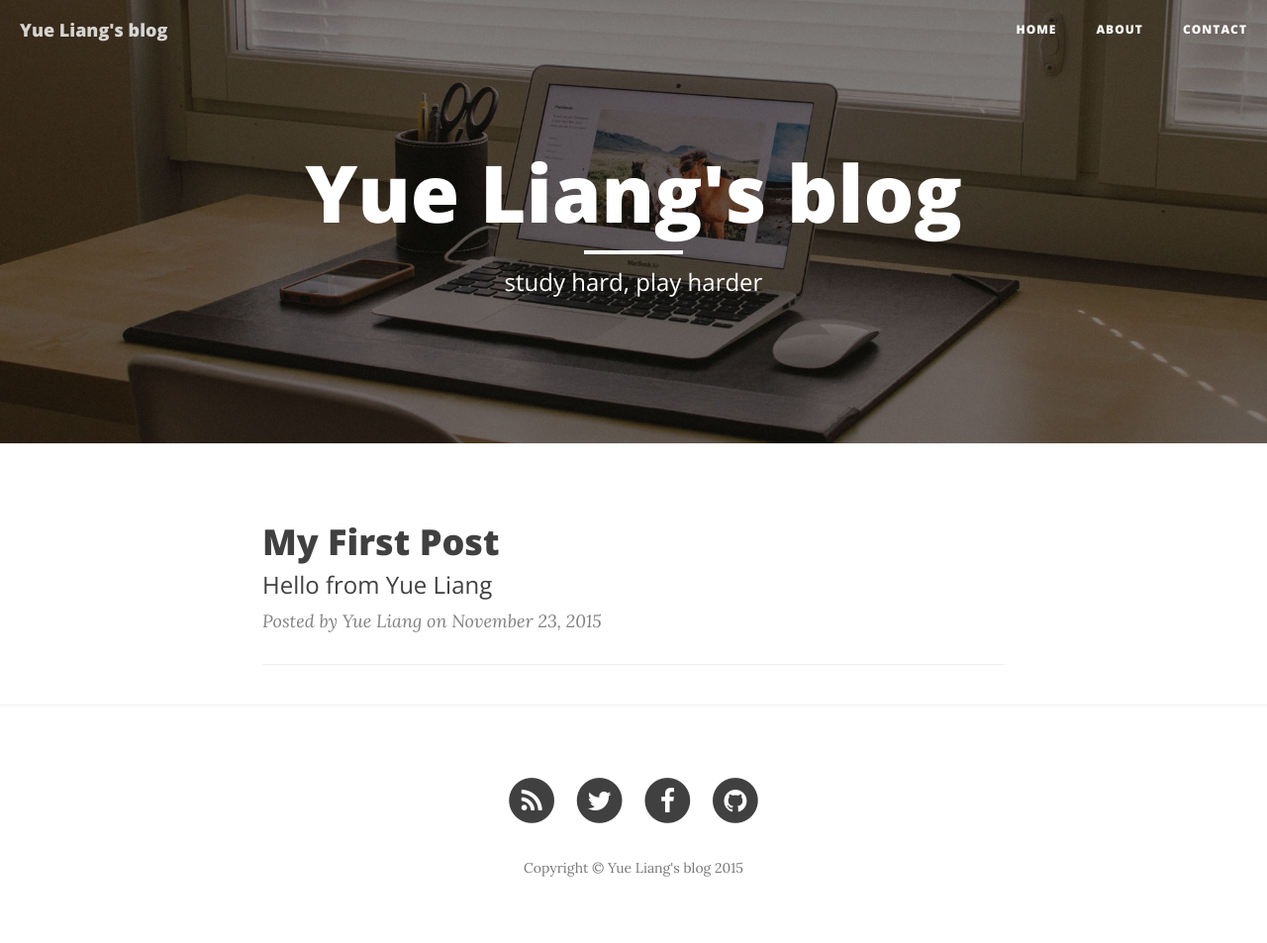
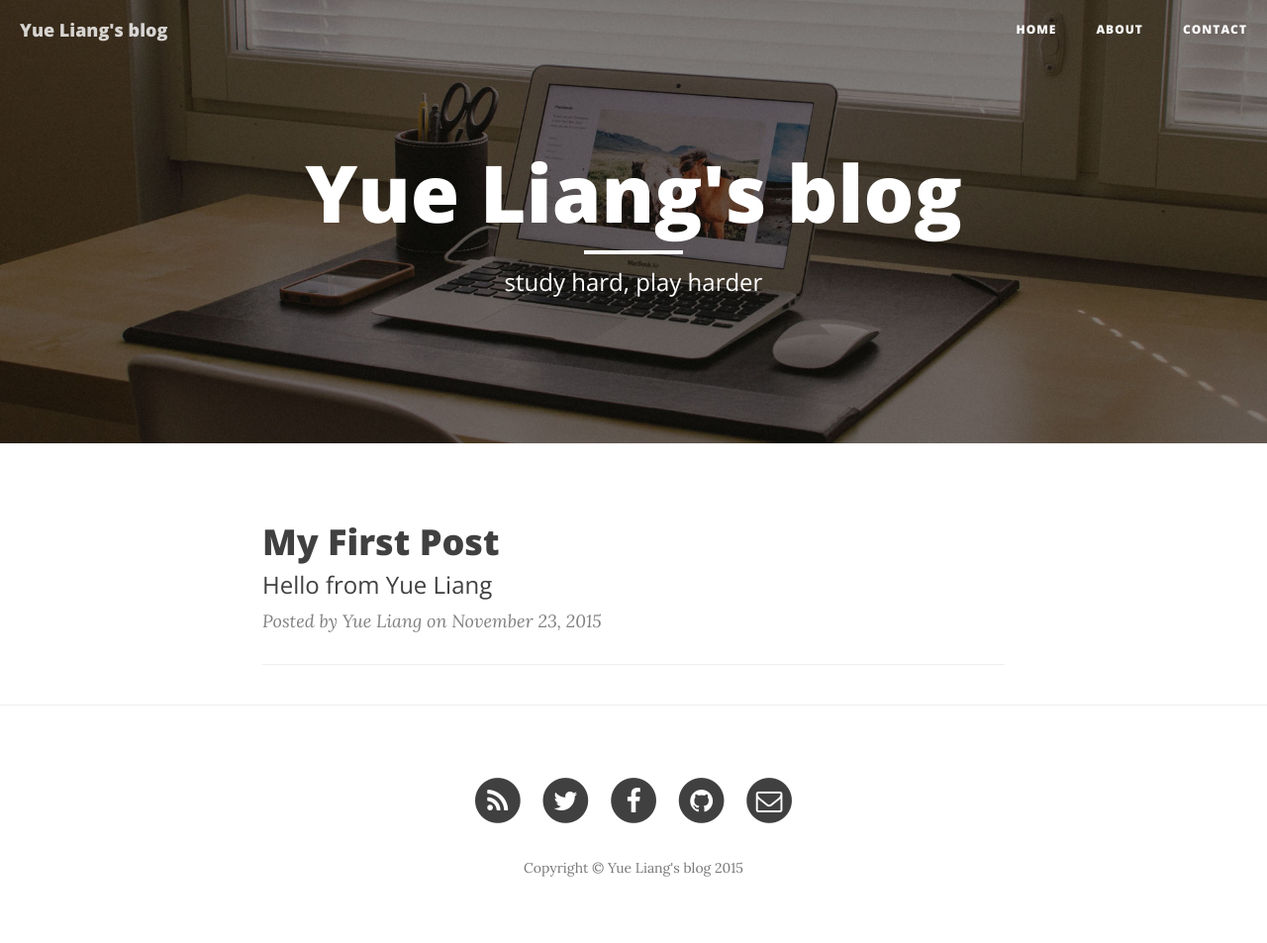
Before and after one commit to liangyue268/liangyue268.github.io, a Jekyll site: the page built from index.html, in a window 1280 px wide. Shown: the whole page at 99% size. Built offline with Jekyll 4.4.1, drawn with Linux system fonts in a browser that asks for light colours; nearby versions of some CDN libraries; the list of posts is cut into pages by our own code.

Commit message:
update social list in footer

```diff
--- a/_config.yml
+++ b/_config.yml
@@ -8,6 +8,7 @@
 twitter_username: liangyue268
 github_username:  liangyue268
 facebook_username:  lianngyue268
+linkedin_usedname:  in/yliang9
 
 # Build settings
 markdown: kramdown
--- a/_includes/footer.html
+++ b/_includes/footer.html
@@ -14,7 +14,7 @@
                     </li>
                     {% if site.twitter_username %}
                     <li>
-                        <a href="https://twitter.com/{{ site.twitter_username }}">
+                        <a href="https://twitter.com/{{ site.twitter_username }}" title="Follow me on Twitter">
                             <span class="fa-stack fa-lg">
                                 <i class="fa fa-circle fa-stack-2x"></i>
                                 <i class="fa fa-twitter fa-stack-1x fa-inverse"></i>
@@ -24,7 +24,7 @@
                     {% endif %}
                     {% if site.facebook_username %}
                     <li>
-                        <a href="https://www.facebook.com/{{ site.facebook_username }}">
+                        <a href="https://www.facebook.com/{{ site.facebook_username }}" title="Like me on Facebook">
                             <span class="fa-stack fa-lg">
                                 <i class="fa fa-circle fa-stack-2x"></i>
                                 <i class="fa fa-facebook fa-stack-1x fa-inverse"></i>
@@ -34,10 +34,30 @@
                     {% endif %}
                     {% if site.github_username %}
                     <li>
-                        <a href="https://github.com/{{ site.github_username }}">
+                        <a href="https://github.com/{{ site.github_username }}" title="Fork me on GitHub">
                             <span class="fa-stack fa-lg">
                                 <i class="fa fa-circle fa-stack-2x"></i>
                                 <i class="fa fa-github fa-stack-1x fa-inverse"></i>
+                            </span>
+                        </a>
+                    </li>
+                    {% endif %}
+                    {% if site.linkedin_username %}
+                    <li>
+                        <a href="https://www.linkedin.com/{{ site.linkedin_username }}" title="Connect with me on LinkedIn">
+                            <span class="fa-stack fa-lg">
+                                <i class="fa fa-circle fa-stack-2x"></i>
+                                <i class="fa fa-linkedin fa-stack-1x fa-inverse"></i>
+                            </span>
+                        </a>
+                    </li>
+                    {% endif %}
+                    {% if site.email %}
+                    <li>
+                        <a href="{{ site.email }}">
+                            <span class="fa-stack fa-lg">
+                                <i class="fa fa-circle fa-stack-2x"></i>
+                                <i class="fa fa-envelope-o fa-stack-1x fa-inverse"></i>
                             </span>
                         </a>
                     </li>
```
